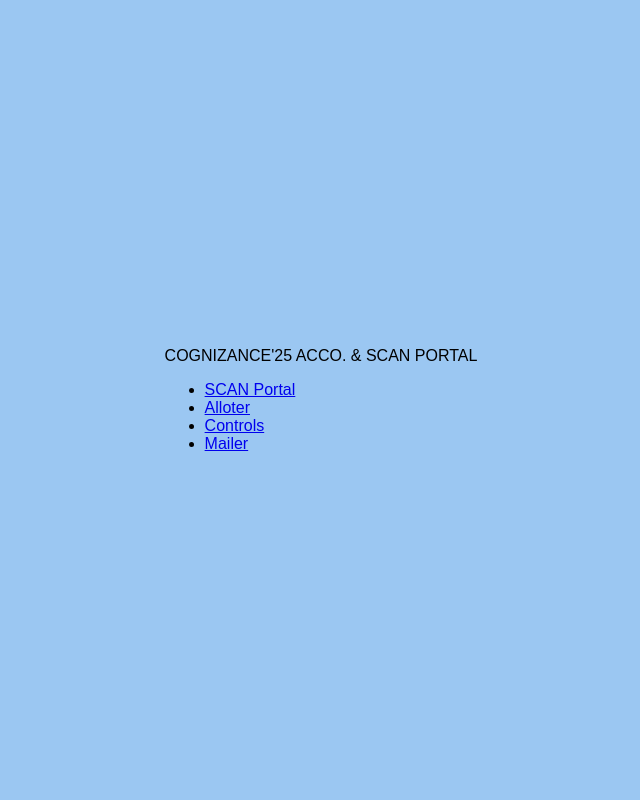
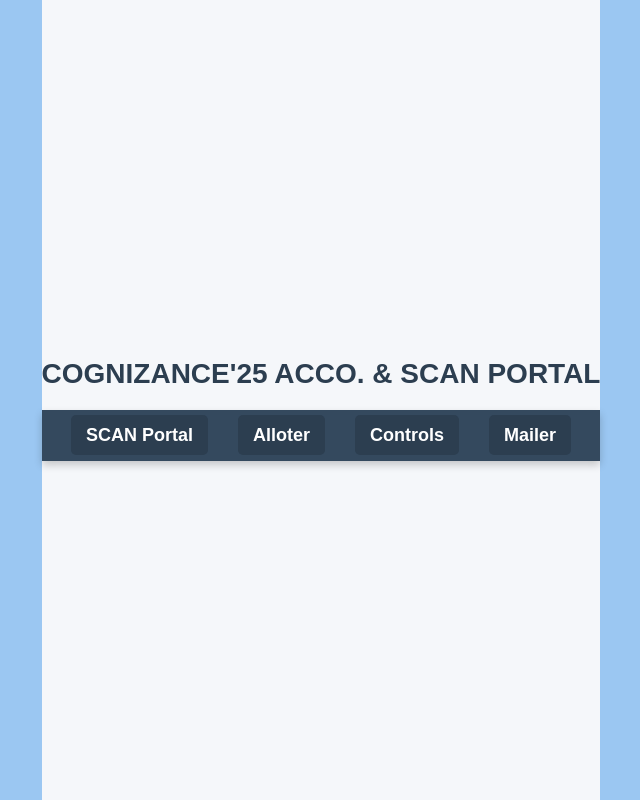
Before and after one commit to nikhilsingh7777/cogniTic_Frontend, a React (Create React App) app: page /landing in a window 1280 px wide. Shown: the whole page, without its empty margins (319-959 px from the left). Built offline with nearby package versions, Linux system fonts and the light colour scheme; sample sign-in values are in the browser's storage.

Commit message:
Update Landing.jsx

```diff
--- a/src/components/Landing/Landing.jsx
+++ b/src/components/Landing/Landing.jsx
@@ -1,11 +1,9 @@
-import React from 'react';
-import { Link } from "react-router-dom"; // No need to import BrowserRouter, Routes, Route here
-import { useEffect } from 'react';
+import React, { useEffect } from 'react';
+import { Link } from "react-router-dom";
 
 const Landing = () => {
     useEffect(() => {
         const user = localStorage.getItem('user'); // Assuming 'user' key stores authentication details
-
         if (!user) {
             alert('Not logged in');
             window.location.href = '/'; // Redirect to login page
@@ -13,17 +11,80 @@ const Landing = () => {
     }, []);
 
     return (
-        <>
-            <p>COGNIZANCE'25 ACCO. & SCAN PORTAL</p>
-            <nav>
-                <ul>
-                    <li><Link to="/ticketing">SCAN Portal</Link></li>
-                      <li><Link to="/alloter">Alloter</Link></li>
-                     <li><Link to="/controls">Controls</Link></li>
-                    <li><Link to="/excel-upload">Mailer</Link></li>
+        <div style={styles.container}>
+            <h1 style={styles.heading}>COGNIZANCE'25 ACCO. & SCAN PORTAL</h1>
+            <nav style={styles.navbar}>
+                <ul style={styles.navList}>
+                    <li style={styles.navItem}><Link to="/ticketing" style={styles.navLink}>SCAN Portal</Link></li>
+                    <li style={styles.navItem}><Link to="/alloter" style={styles.navLink}>Alloter</Link></li>
+                    <li style={styles.navItem}><Link to="/controls" style={styles.navLink}>Controls</Link></li>
+                    <li style={styles.navItem}><Link to="/excel-upload" style={styles.navLink}>Mailer</Link></li>
                 </ul>
             </nav>
-        </>
+        </div>
     );
-}
+};
+
+// Inline CSS styles (CSS-in-JS approach)
+const styles = {
+    container: {
+        textAlign: 'center',
+        minHeight: '100vh',
+        display: 'flex',
+        flexDirection: 'column',
+        justifyContent: 'center',
+        alignItems: 'center',
+        backgroundColor: '#f5f7fa',
+        fontFamily: 'Arial, sans-serif',
+    },
+    heading: {
+        fontSize: '28px',
+        fontWeight: 'bold',
+        color: '#2c3e50',
+        marginBottom: '20px',
+    },
+    navbar: {
+        backgroundColor: '#34495e',
+        padding: '15px 0',
+        width: '100%',
+        boxShadow: '0px 4px 8px rgba(0, 0, 0, 0.2)',
+    },
+    navList: {
+        listStyle: 'none',
+        display: 'flex',
+        justifyContent: 'center',
+        padding: 0,
+        margin: 0,
+    },
+    navItem: {
+        margin: '0 15px',
+    },
+    navLink: {
+        textDecoration: 'none',
+        color: 'white',
+        fontSize: '18px',
+        fontWeight: 'bold',
+        padding: '10px 15px',
+        borderRadius: '5px',
+        transition: '0.3s',
+        backgroundColor: '#2c3e50',
+    },
+    navLinkHover: {
+        backgroundColor: '#1abc9c',
+    },
+};
+
+// Add hover effect
+document.addEventListener("DOMContentLoaded", function () {
+    const links = document.querySelectorAll("nav a");
+    links.forEach(link => {
+        link.addEventListener("mouseenter", () => {
+            link.style.backgroundColor = styles.navLinkHover.backgroundColor;
+        });
+        link.addEventListener("mouseleave", () => {
+            link.style.backgroundColor = styles.navLink.backgroundColor;
+        });
+    });
+});
+
 export default Landing;
```
